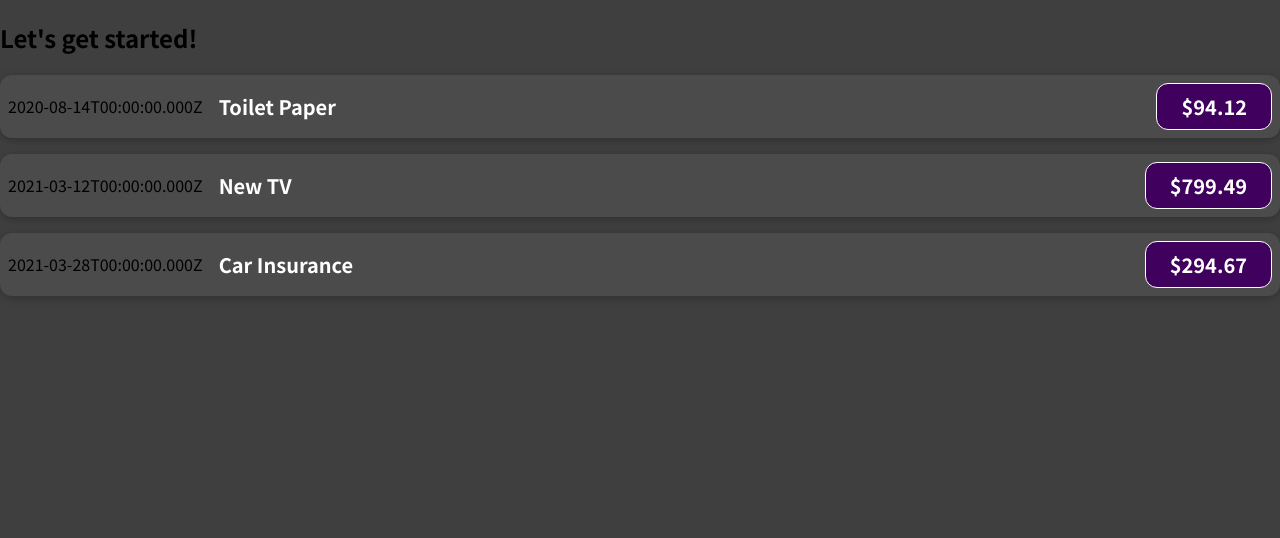
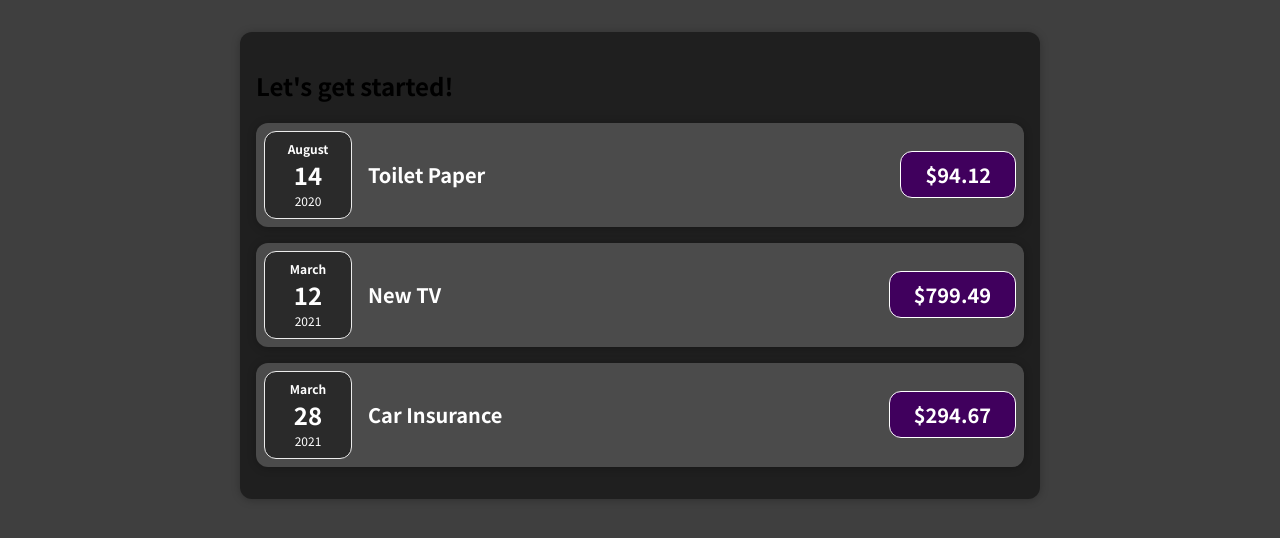
Before and after one commit to sadman59m/Expense-tracker, a JavaScript app: page / in a window 1280 px wide. Shown: the top 538 px of the page. Built offline with nearby package versions, Linux system fonts and the light colour scheme.

Commit message:
Compositonof components. Children props

```diff
--- a/src/App.js
+++ b/src/App.js
@@ -1,4 +1,4 @@
-import ExpenseItems from "./components/ExpenseItems";
+import Expenses from "./components/Expenses";
 
 function App() {
   const expenses = [
@@ -24,22 +24,7 @@
   ];
   return (
     <div>
-      <h2>Let's get started!</h2>
-      <ExpenseItems
-        date={expenses[0].date}
-        title={expenses[0].title}
-        amount={expenses[0].amount}
-      />
-      <ExpenseItems
-        date={expenses[1].date}
-        title={expenses[1].title}
-        amount={expenses[1].amount}
-      />
-      <ExpenseItems
-        date={expenses[2].date}
-        title={expenses[2].title}
-        amount={expenses[2].amount}
-      />
+      <Expenses items={expenses}></Expenses>
     </div>
   );
 }
--- /dev/null
+++ b/src/components/Card.css
@@ -0,0 +1,4 @@
+.card {
+  border-radius: 12px;
+  box-shadow: 0 1px 8px rgba(0, 0, 0, 0.25);
+}
--- /dev/null
+++ b/src/components/Card.js
@@ -0,0 +1,8 @@
+import "./Card.css";
+
+function Card(props) {
+  const classes = "card " + props.className;
+  return <div className={classes}>{props.children}</div>;
+}
+
+export default Card;
--- /dev/null
+++ b/src/components/ExpenseData.js
@@ -0,0 +1,16 @@
+import "./ExpenseDate.css";
+
+function ExpenseDate(props) {
+  const month = props.date.toLocaleString("en-US", { month: "long" });
+  const day = props.date.toLocaleString("en-US", { day: "2-digit" });
+  const year = props.date.getFullYear();
+  return (
+    <div className="expense-date">
+      <div className="expense-date__month">{month}</div>
+      <div className="expense-date__day">{day}</div>
+      <div className="expense-date__year">{year}</div>
+    </div>
+  );
+}
+
+export default ExpenseDate;
--- /dev/null
+++ b/src/components/ExpenseDate.css
@@ -0,0 +1,26 @@
+.expense-date {
+  display: flex;
+  flex-direction: column;
+  width: 5.5rem;
+  height: 5.5rem;
+  border: 1px solid #ececec;
+  background-color: #2a2a2a;
+  color: white;
+  border-radius: 12px;
+  align-items: center;
+  justify-content: center;
+}
+
+.expense-date__month {
+  font-size: 0.75rem;
+  font-weight: bold;
+}
+
+.expense-date__year {
+  font-size: 0.75rem;
+}
+
+.expense-date__day {
+  font-size: 1.5rem;
+  font-weight: bold;
+}
--- a/src/components/ExpenseItem.css
+++ b/src/components/ExpenseItem.css
@@ -2,10 +2,8 @@
   display: flex;
   justify-content: space-between;
   align-items: center;
-  box-shadow: 0 2px 8px rgba(0, 0, 0, 0.25);
   padding: 0.5rem;
   margin: 1rem 0;
-  border-radius: 12px;
   background-color: #4b4b4b;
 }
 
--- a/src/components/ExpenseItems.js
+++ b/src/components/ExpenseItems.js
@@ -1,14 +1,16 @@
 import "./ExpenseItem.css";
+import ExpenseDate from "./ExpenseData";
+import Card from "./Card";
 
 function ExpenseItems(props) {
   return (
-    <div className="expense-item">
-      <div>{props.date.toISOString()}</div>
+    <Card className="expense-item">
+      <ExpenseDate date={props.date} />
       <div className="expense-item__description">
         <h2>{props.title}</h2>
         <div className="expense-item__price">${props.amount}</div>
       </div>
-    </div>
+    </Card>
   );
 }
 
--- /dev/null
+++ b/src/components/Expenses.css
@@ -0,0 +1,7 @@
+.expenses {
+  padding: 1rem;
+  background-color: rgb(31, 31, 31);
+  margin: 2rem auto;
+  width: 50rem;
+  max-width: 95%;
+}
--- /dev/null
+++ b/src/components/Expenses.js
@@ -0,0 +1,28 @@
+import ExpenseItems from "./ExpenseItems";
+import "./Expenses.css";
+import Card from "./Card";
+
+function Expenses(props) {
+  return (
+    <Card className="expenses">
+      <h2>Let's get started!</h2>
+      <ExpenseItems
+        date={props.items[0].date}
+        title={props.items[0].title}
+        amount={props.items[0].amount}
+      />
+      <ExpenseItems
+        date={props.items[1].date}
+        title={props.items[1].title}
+        amount={props.items[1].amount}
+      />
+      <ExpenseItems
+        date={props.items[2].date}
+        title={props.items[2].title}
+        amount={props.items[2].amount}
+      />
+    </Card>
+  );
+}
+
+export default Expenses;
```
